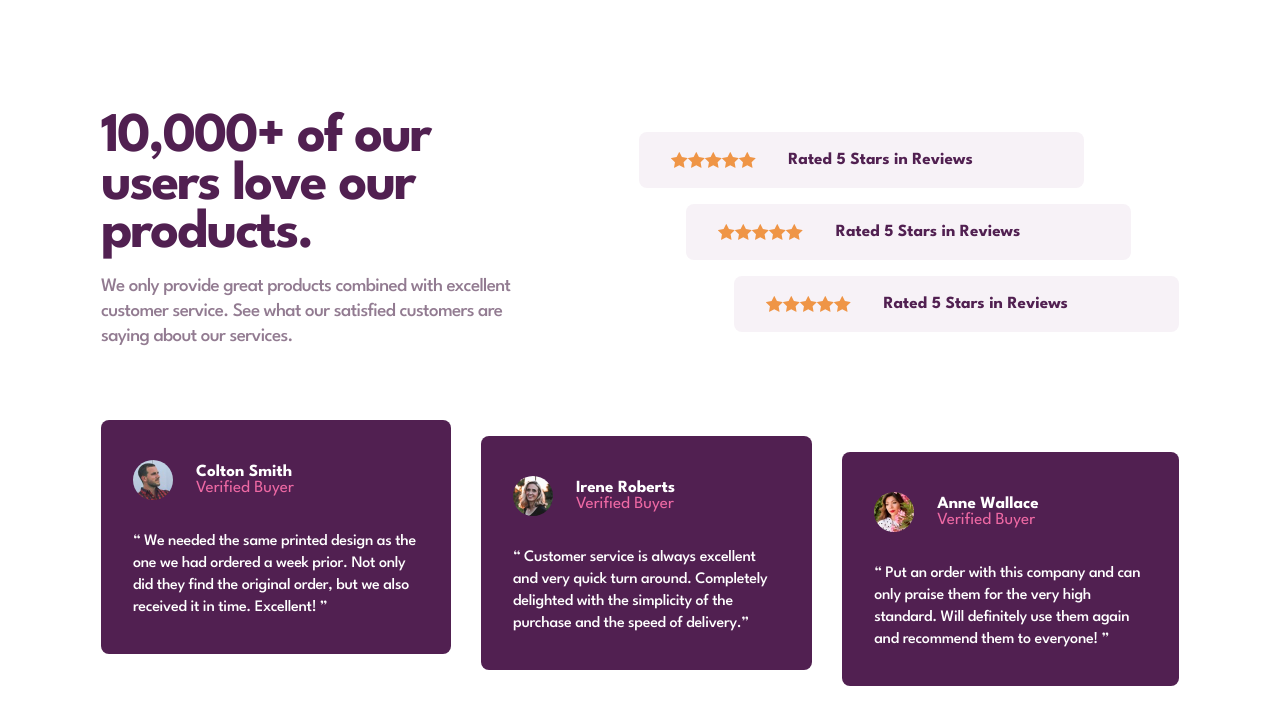
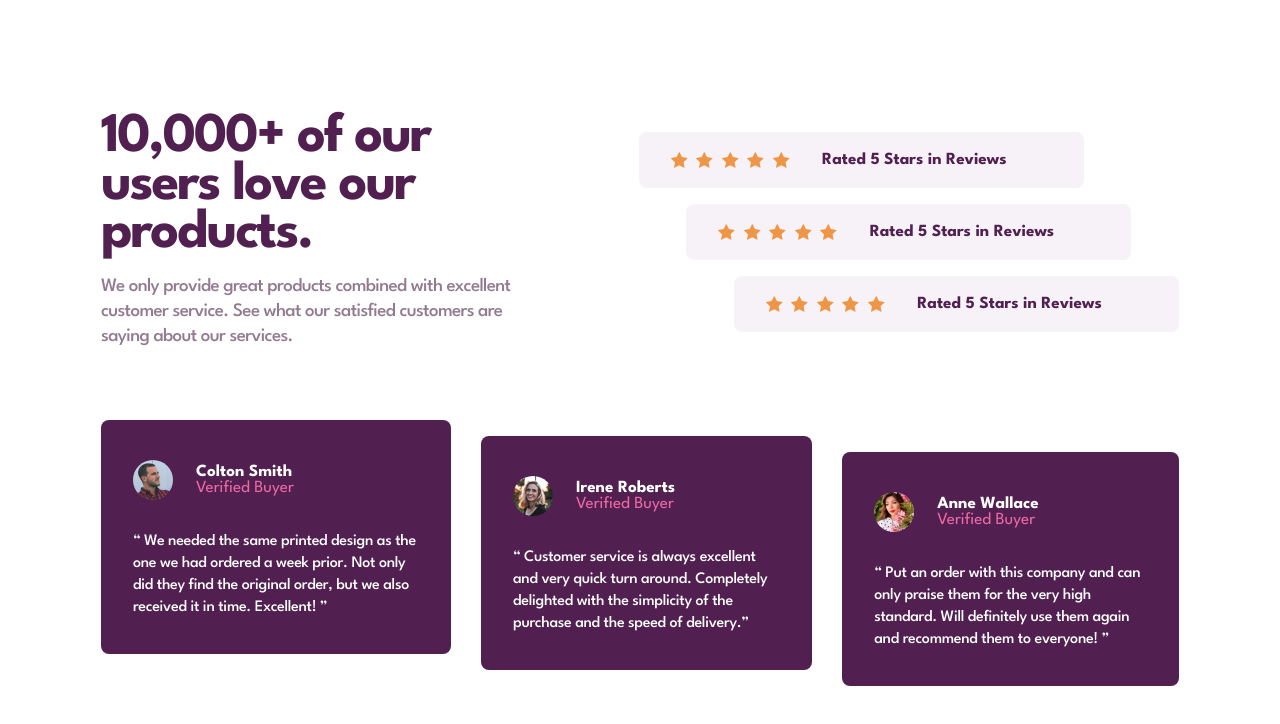
Before and after one commit to Randall3475/social-proof-section, a website built with Vite: page index.html in a window 1280 px wide. Built offline with nearby package versions, Linux system fonts and the light colour scheme; files whose address does not match are found by name.

Commit message:
Update main.css

```diff
--- a/styles/main.css
+++ b/styles/main.css
@@ -76,6 +76,7 @@ br {
   display: flex;
   align-items: center;
   margin-right: 32.45px;
+  column-gap: 8.46px;
 }
 
 .ratings__header {
```
